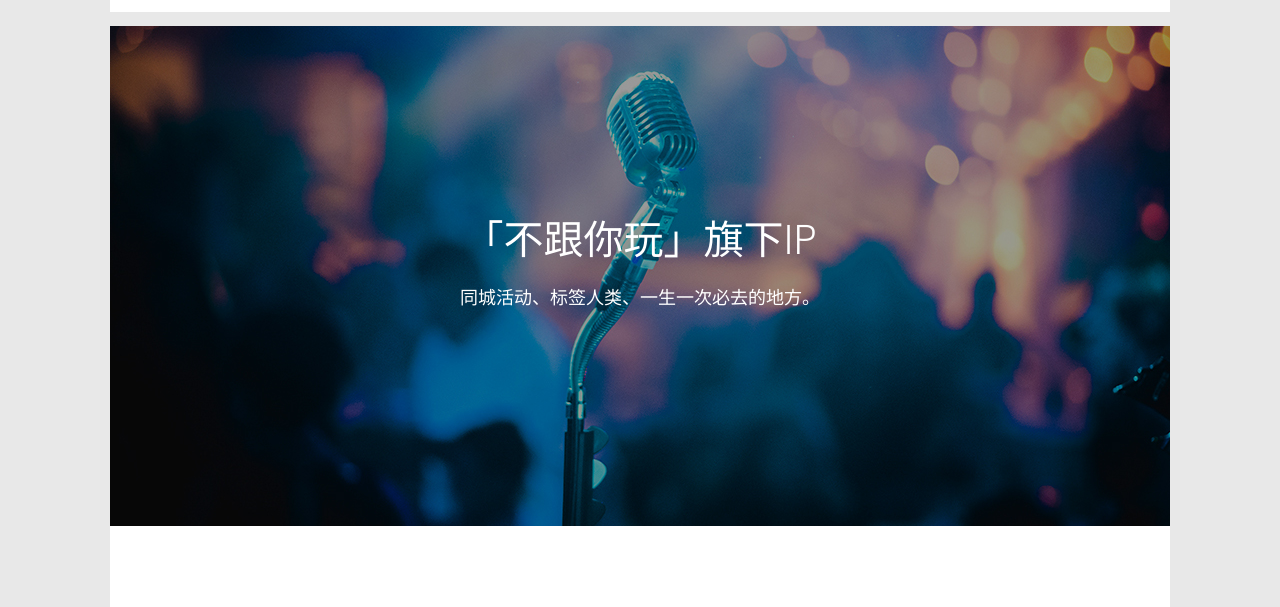
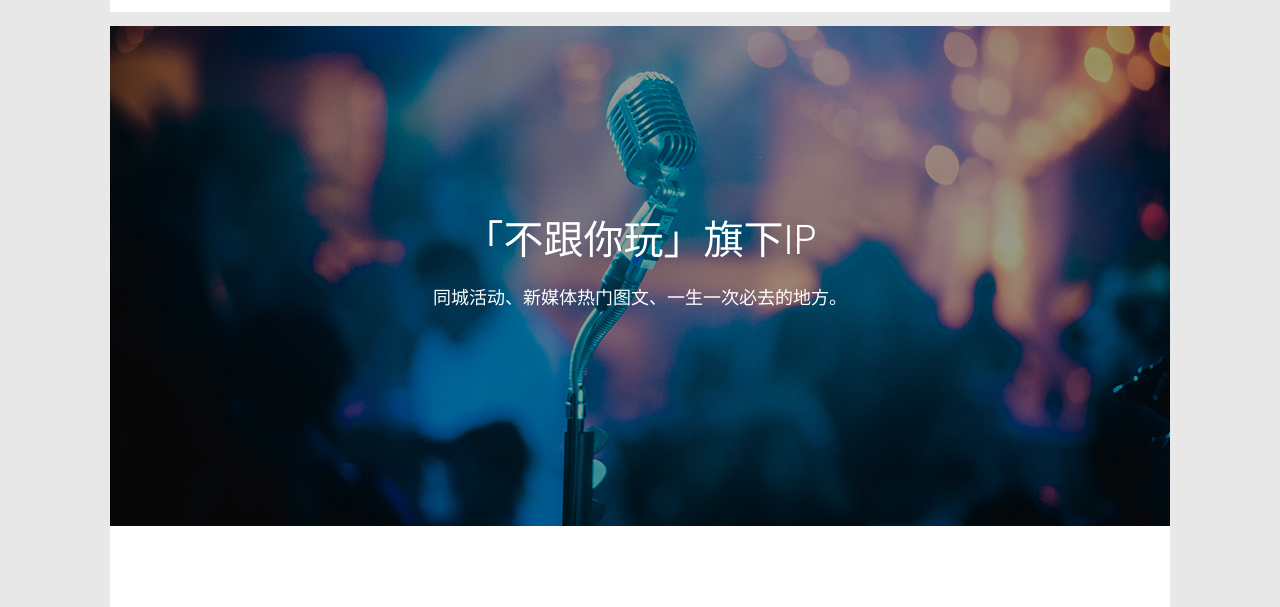
Before and after one commit to FKY9189/youout, a plain HTML site: page ip.html in a window 1280 px wide. Shown: the part 166-773 px from the top of the page. Drawn offline with Linux system fonts and the light colour scheme.

Commit message:
Add files via upload

```diff
--- a/ip.html
+++ b/ip.html
@@ -90,7 +90,7 @@
 				   			<div class="col-md-8 col-md-offset-2 slider-text slider-text-bg">
 				   				<div class="slider-text-inner text-center">
 				   					<h1>「不跟你玩」旗下IP</h1>
-										<h2>同城活动、标签人类、一生一次必去的地方。</h2>
+										<h2>同城活动、新媒体热门图文、一生一次必去的地方。</h2>
 				   				</div>
 				   			</div>
 				   		</div>
```
